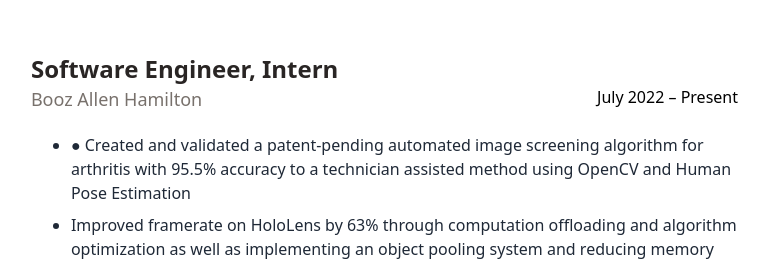
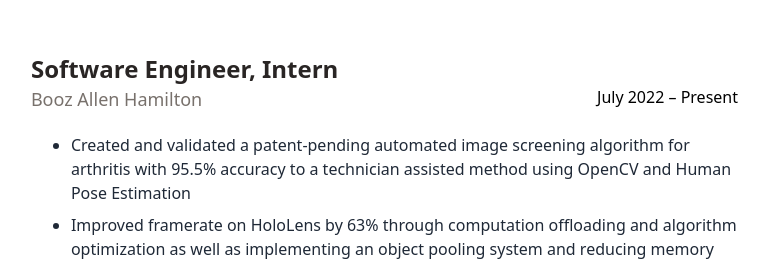
Before and after one commit to pyke-jason/portfolio-website, a Next.js app: page / in a window 1280 px wide. Shown: the part 1380-1641 px from the top of the page, without its empty margins (462-1231 px from the left). Built offline with nearby package versions, Linux system fonts and the light colour scheme.

Commit message:
remove extra bullet point

```diff
--- a/components/Experience.tsx
+++ b/components/Experience.tsx
@@ -12,7 +12,7 @@ export default function Experience({ data, onBecameActive }: PageProps) {
                 date="July 2022 &ndash; Present"
             >
                 <BulletedNotes
-                    notes={["●	Created and validated a patent-pending automated image screening algorithm for arthritis with 95.5% accuracy to a technician assisted method using OpenCV and Human Pose Estimation",
+                    notes={["Created and validated a patent-pending automated image screening algorithm for arthritis with 95.5% accuracy to a technician assisted method using OpenCV and Human Pose Estimation",
                         "Improved framerate on HoloLens by 63% through computation offloading and algorithm optimization as well as implementing an object pooling system and reducing memory allocations",
                         "Reduced network traffic by 37% by implementing allocation-free message encoding/decoding",
                         "Leveraged knowledge in client/server architecture, UDP/TCP and Transport Layer Security, programmed in C# using Visual Studio, and debugged using Visual Studio, Unity Profiler, and HoloLens debug interface"
```
